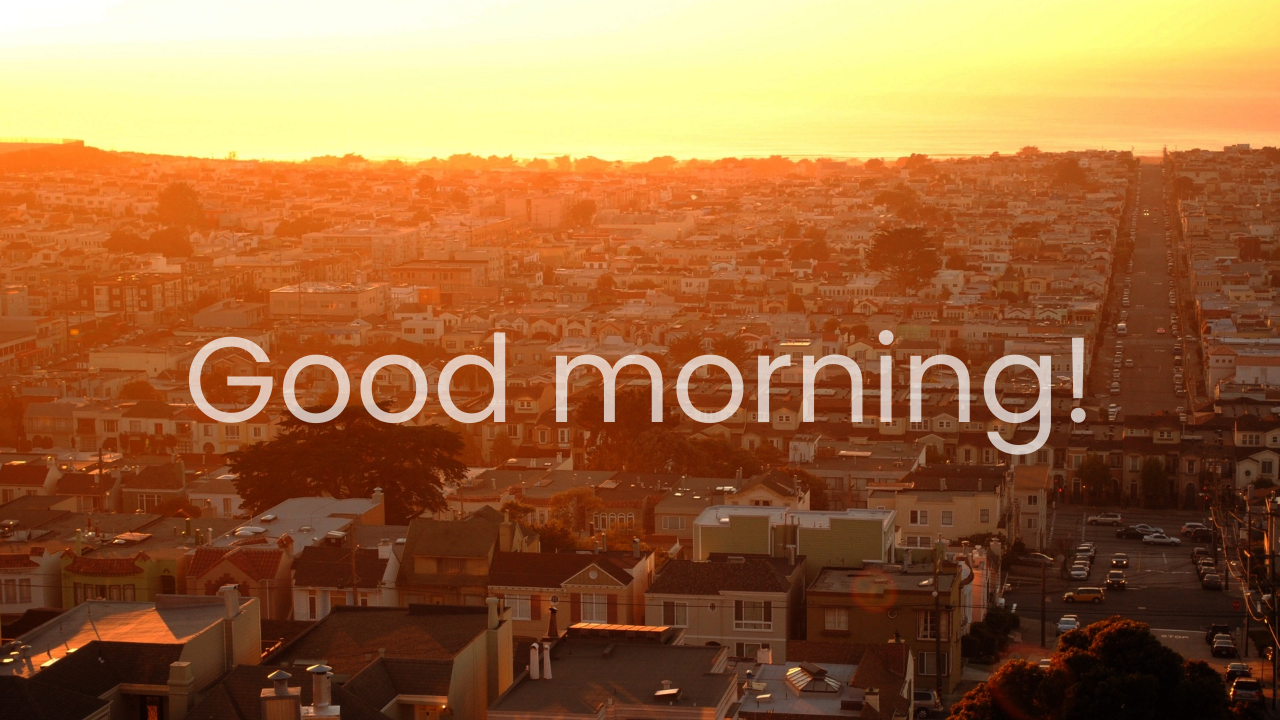
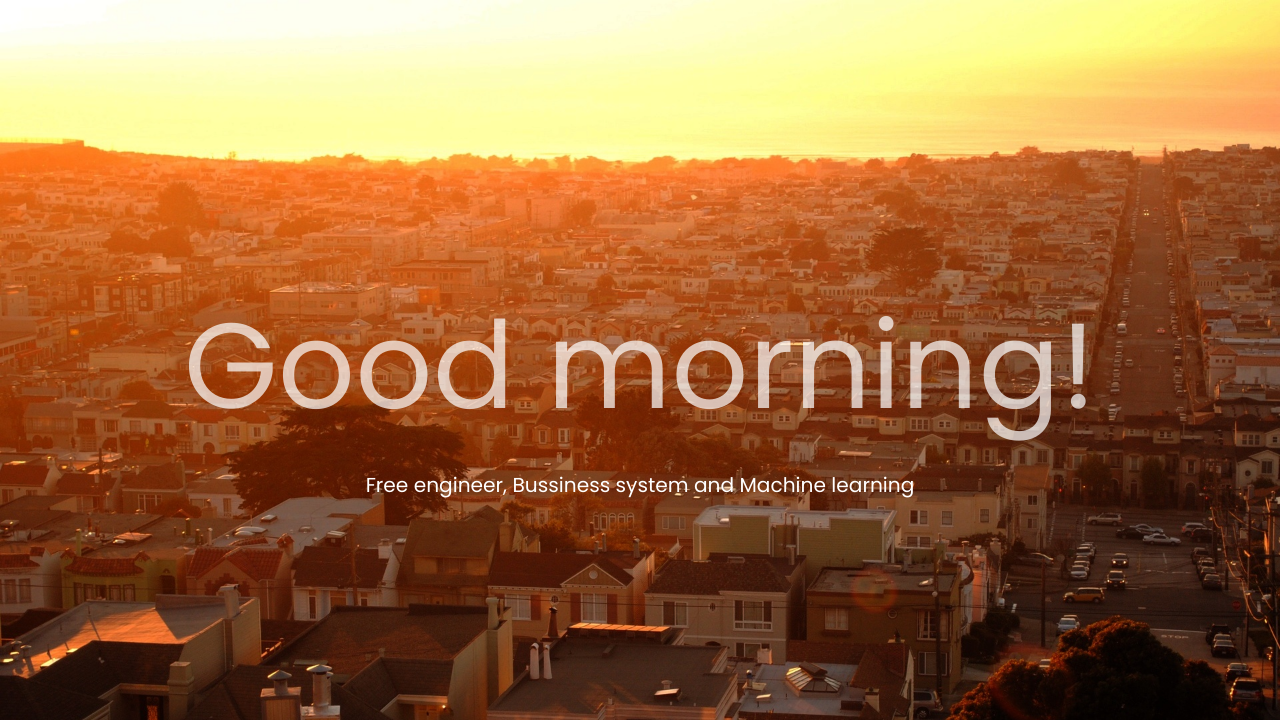
Before and after one commit to fujisanx/fujisanx.github.io, a plain HTML site: page index.html in a window 1280 px wide. Shown: the top 720 px of the page. Drawn offline with nearby package versions, Linux system fonts and the light colour scheme.

Commit message:
update text

```diff
--- a/index.html
+++ b/index.html
@@ -7,7 +7,7 @@
   <meta name="description" content="">
   <meta name="author"      content="GetTemplate.com">
 
-  <title>Miraculum - Free stylish Coming Soon template by GetTemplate</title>
+  <title>Fujisanx on Github</title>
 
   <link href="https://fonts.googleapis.com/css?family=Poppins:400,700" rel="stylesheet">
   <link href="https://cdnjs.cloudflare.com/ajax/libs/ionicons/2.0.1/css/ionicons.css" rel="stylesheet">
@@ -20,7 +20,7 @@
   <section class="main">
     <h1 id="js_greeting">Hellow</h1>
     <h2>
-
+				Free engineer, Bussiness system and Machine learning
     </h2>
     <p>
       <small>
```
